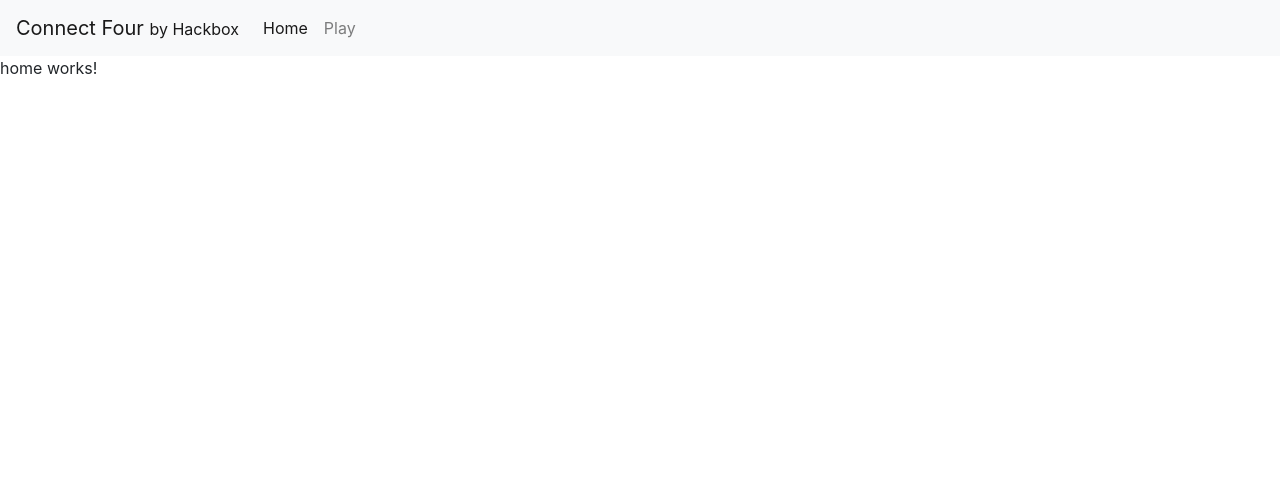
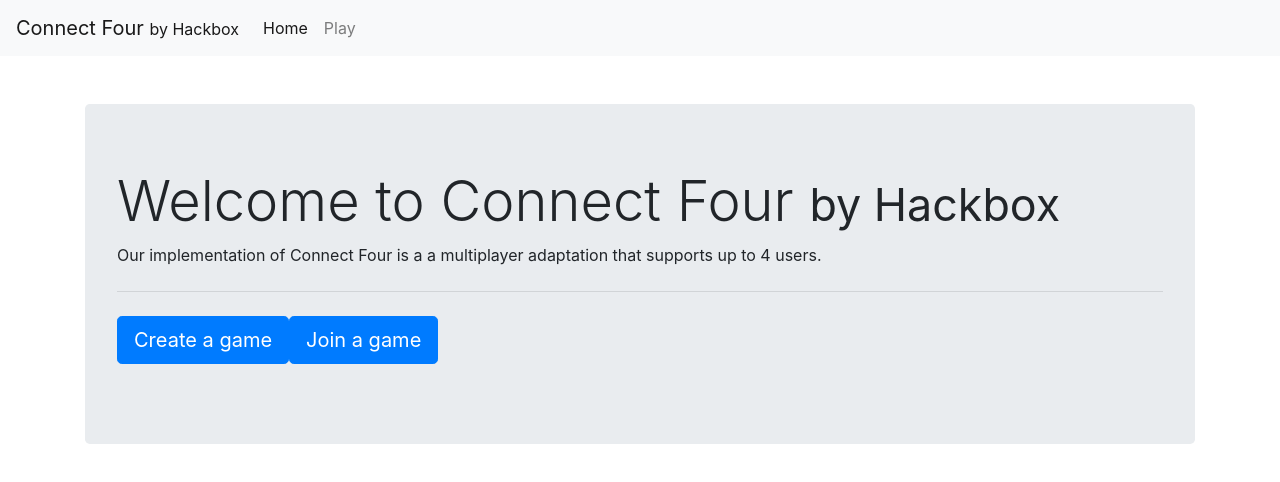
Before and after one commit to HackBox24/Connect4-GUI, an Angular app: page /home in a window 1280 px wide. Shown: the top 482 px of the page. Built offline with nearby package versions, Linux system fonts and the light colour scheme.

Commit message:
Update Home Component
Home Page UI

```diff
--- a/src/app/pages/home/home.component.html
+++ b/src/app/pages/home/home.component.html
@@ -1,3 +1,11 @@
-<p>
-  home works!
-</p>
+<div class="container mt-5">
+  <div class="jumbotron">
+    <h1 class="display-4">Welcome to Connect Four <small>by Hackbox</small></h1>
+    <p class="class">Our implementation of Connect Four is a a multiplayer adaptation that supports up to 4 users.</p>
+    <hr class="my-4">
+    <p class="lead">
+      <button class="btn btn-primary btn-lg" routerLink="create">Create a game</button>
+      <button class="btn btn-primary btn-lg" routerLink="join">Join a game</button>
+    </p>
+  </div>
+</div>
```
